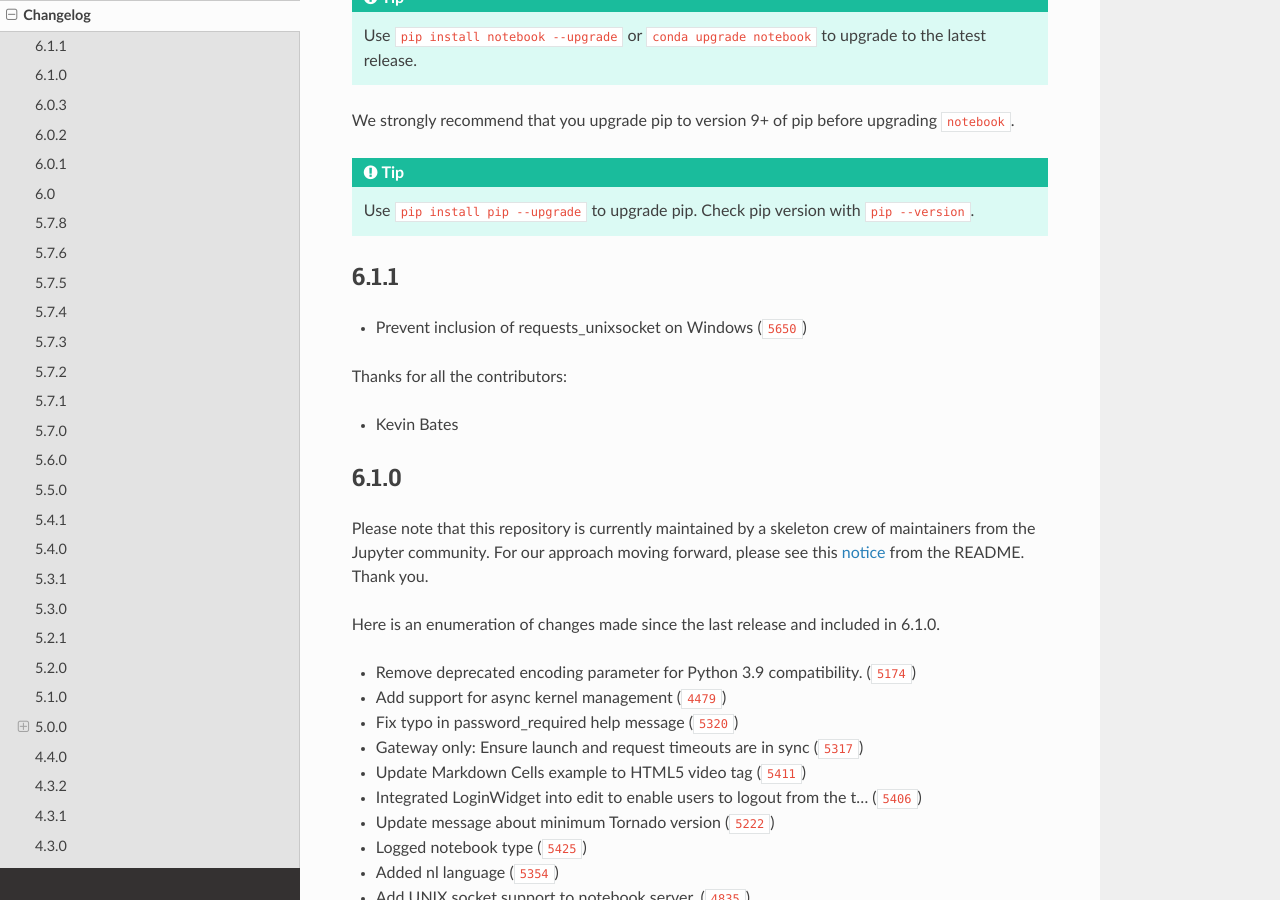
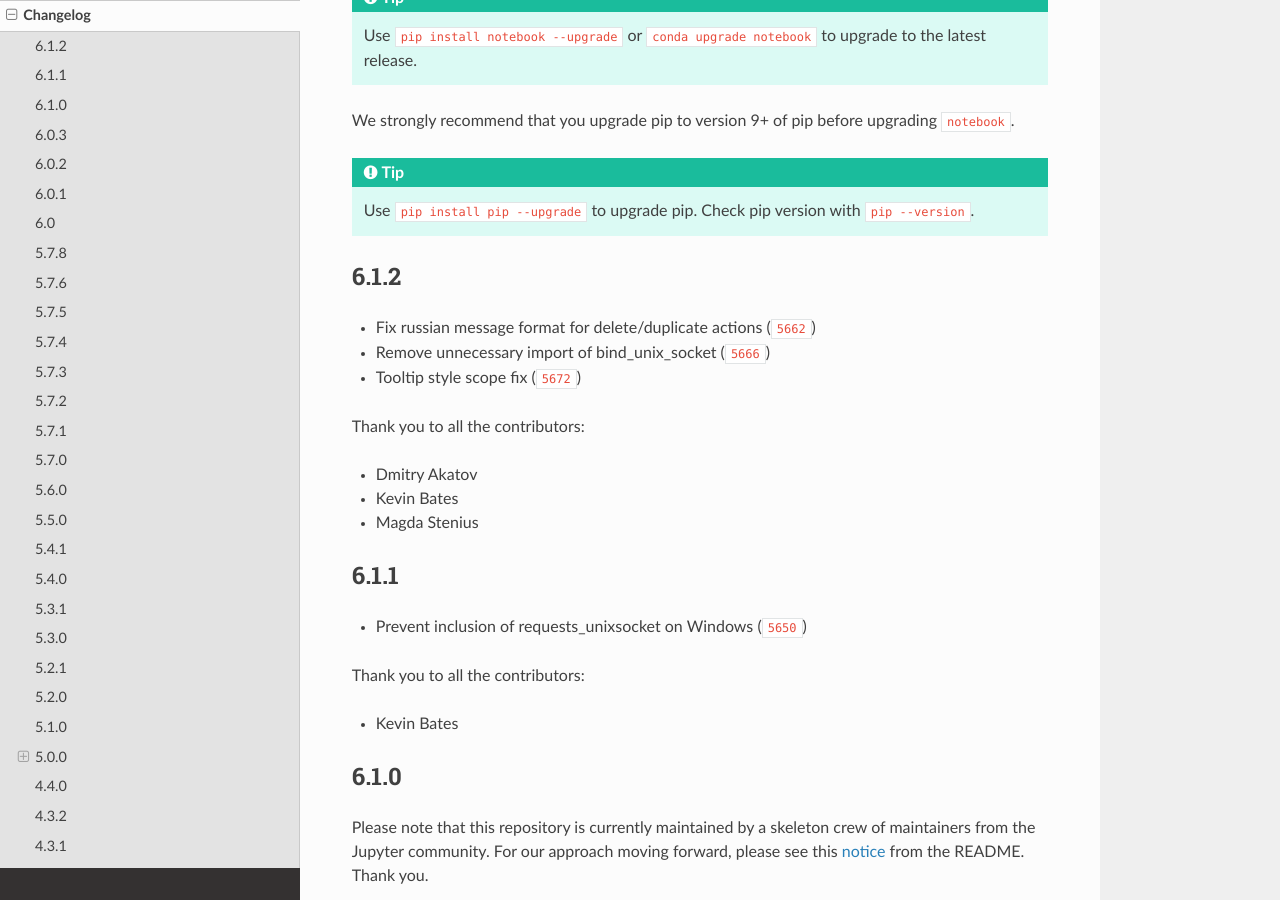
Before and after one commit to jupyter/nbclassic, a Sphinx documentation site: the page built from docs/source/changelog.rst, in a window 1280 px wide and 900 px high, scrolled down 225 px. Built offline with Sphinx 7.4.7 and the Read the Docs theme 2.0.0, drawn with Linux system fonts in a browser that asks for light colours; pages that are not in the unit, such as notebooks, are missing from menus; the version number could not be read and is left out; cross-references to code outside the pages are shown as plain code.

Commit message:
Release 6.1.2

```diff
--- a/docs/source/changelog.rst
+++ b/docs/source/changelog.rst
@@ -22,6 +22,21 @@ We strongly recommend that you upgrade pip to version 9+ of pip before upgrading
     ``pip --version``.
 
 
+.. _release-6.1.2:
+
+6.1.2
+-----
+
+- Fix russian message format for delete/duplicate actions (:ghpull:`5662`)
+- Remove unnecessary import of bind_unix_socket (:ghpull:`5666`)
+- Tooltip style scope fix (:ghpull:`5672`)
+
+Thank you to all the contributors:
+
+- Dmitry Akatov
+- Kevin Bates
+- Magda Stenius
+
 .. _release-6.1.1:
 
 6.1.1
@@ -29,7 +44,7 @@ We strongly recommend that you upgrade pip to version 9+ of pip before upgrading
 
 - Prevent inclusion of requests_unixsocket on Windows (:ghpull:`5650`)
 
-Thanks for all the contributors:
+Thank you to all the contributors:
 
 - Kevin Bates
 
```
